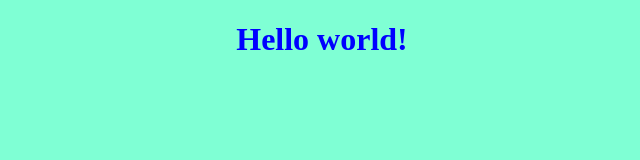
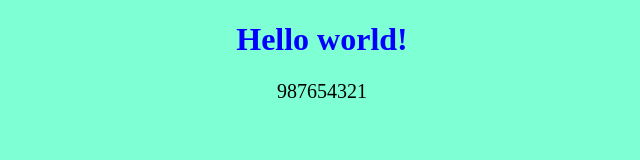
Before and after one commit to shx303/Git-Example-Remote, a plain HTML site: page index.html in a window 1280 px wide. Shown: the whole page, without its empty margins (318-958 px from the left). Drawn offline with Linux system fonts and the light colour scheme.

Commit message:
987654321

```diff
--- a/index.html
+++ b/index.html
@@ -10,5 +10,6 @@
 </head>
 <body>
     <h1>Hello world!</h1>
+    <P>987654321</P>
 </body>
 <html>
```
